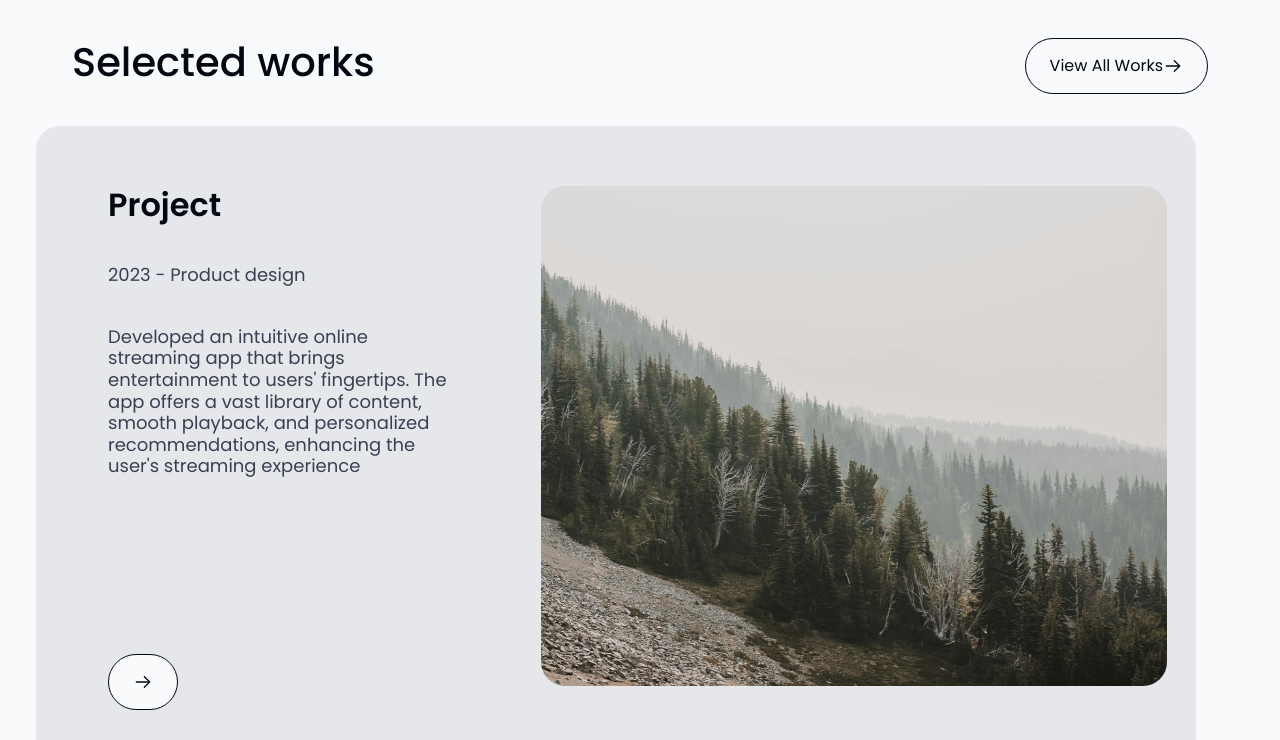
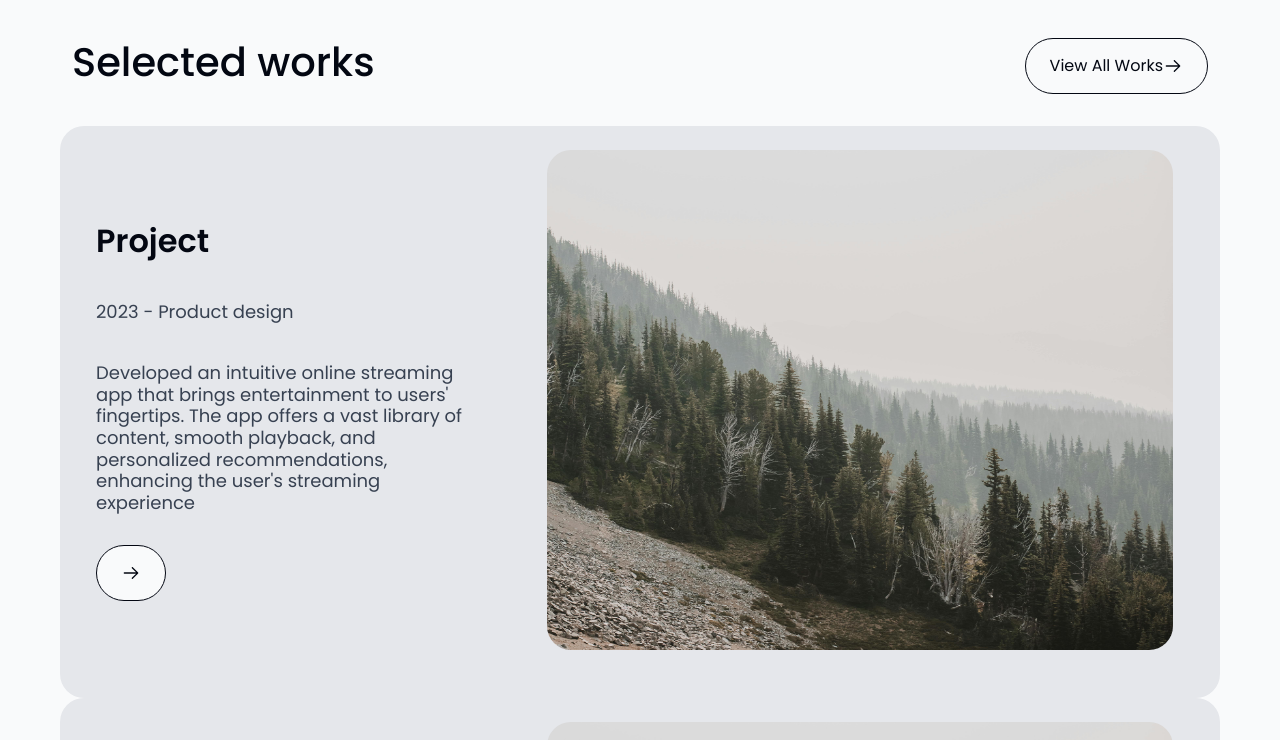
Before and after one commit to MatheusCrivellaro/portifolio-matheus-crivellaro, a React (Vite) app: page / in a window 1280 px wide. Shown: the part 980-1720 px from the top of the page. Built offline with nearby package versions, Linux system fonts and the light colour scheme.

Commit message:
Nav bar fixed

```diff
--- a/src/components/cards/CardWork/CardWork.css
+++ b/src/components/cards/CardWork/CardWork.css
@@ -1,9 +1,11 @@
 .card-work {
     display: flex;
-    margin-bottom: 60px;
+    justify-content: center;
+    align-items: center;
     background: #e5e7eb;
     border-radius: 24px;
-    padding: 60px;
+    padding: 24px;
+    margin: 0;
 }
 
 @media (max-width: 768px) {
@@ -15,6 +17,12 @@
 .card-work img {
     border-radius: 24px;
     margin-bottom: 24px;
+    padding: 0;
+}
+
+.div-img-work-card {
+    margin: 0;
+    padding: 0;
 }
 
 @media (max-width: 768px) {
--- a/src/components/cards/CardWork/CardWork.tsx
+++ b/src/components/cards/CardWork/CardWork.tsx
@@ -17,7 +17,7 @@ const CardWork = () => {
                     <RxArrowRight className="header-icon-container-works"/>
                 </Button>
             </div>
-            <div className="col-md-7 order-1 order-md-2">
+            <div className="col-md-7 order-1 order-md-2 div-img-work-card">
                 <img src="/pexels-vlada-karpovich-4450430.jpg" alt="" width="626" height="500"/>
             </div>
         </div>
--- a/src/components/containers/WorksContainer/WorksContainer.css
+++ b/src/components/containers/WorksContainer/WorksContainer.css
@@ -37,6 +37,8 @@
 
 .div-cards-works {
     display: flex;
-    justify-content: space-between;
+    justify-content: center;
+    align-items: center;
     padding: 0;
+    margin: 0;
 }
```
